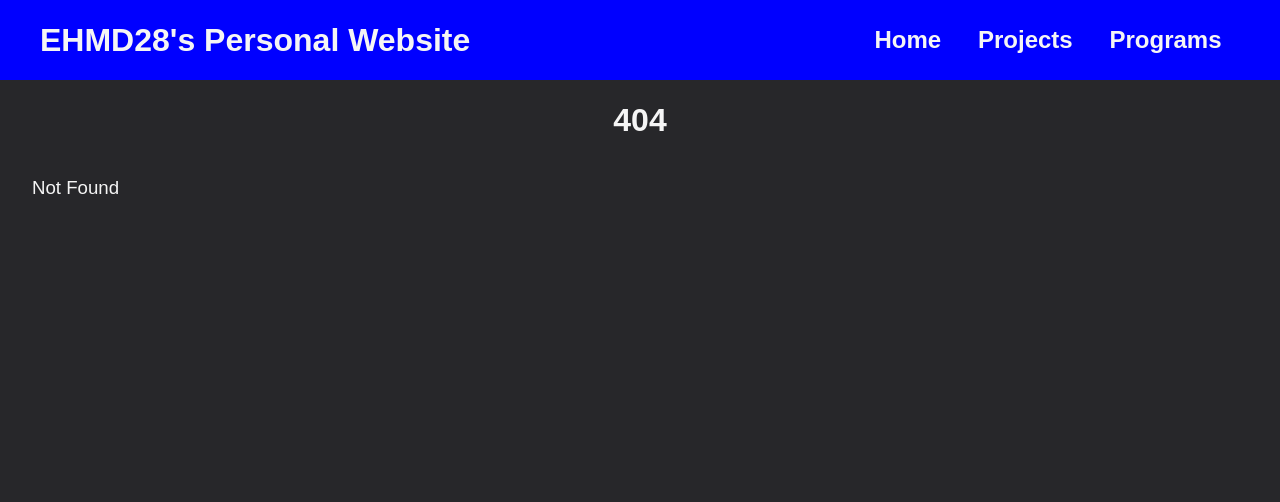
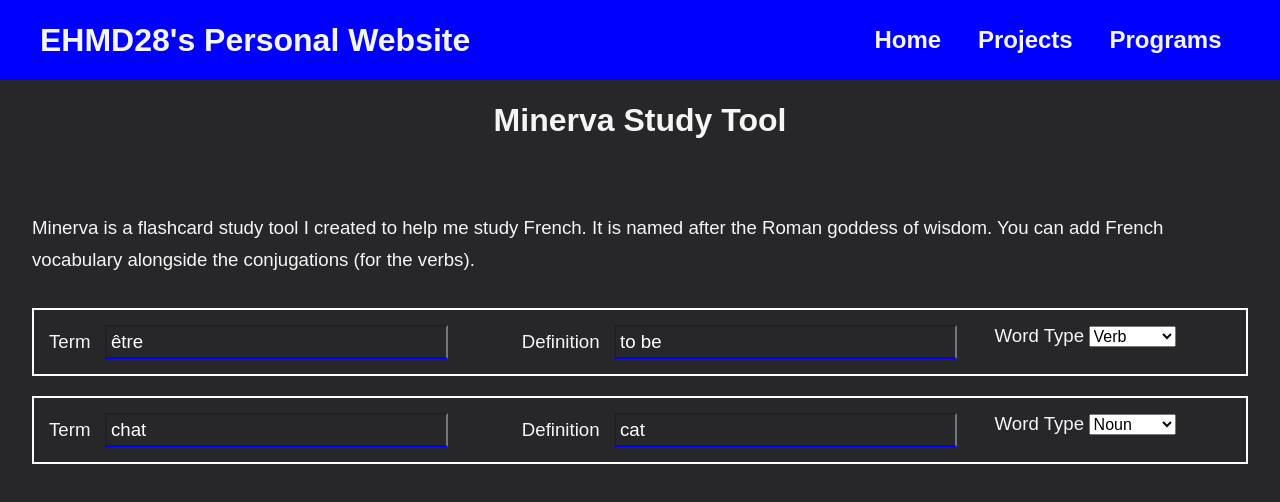
Before and after one commit to EHMD28/EHMD28.github.io, a SvelteKit app: page /programs/minerva in a window 1280 px wide. Before the commit this address had no page. Shown: the top 502 px of the page. Built offline with nearby package versions, Linux system fonts and the light colour scheme.

Commit message:
[minerva] added basic flashcards

```diff
--- a/src/lib/index.js
+++ /dev/null
@@ -1 +0,0 @@
-// place files you want to import through the `$lib` alias in this folder.
--- /dev/null
+++ b/src/lib/index.ts
@@ -0,0 +1,124 @@
+import type { Tense, Voice, ComposedTenseOptions } from 'french-verbs';
+import * as FrenchVerbs from 'french-verbs';
+import type { VerbsInfo } from 'french-verbs-lefff';
+import Lefff from 'french-verbs-lefff/dist/conjugations.json';
+
+export enum TermTypes {
+	NOUN = 'noun',
+	VERB = 'verb',
+	ADJECTIVE = 'adjective',
+	ADVERB = 'adverb',
+	ARTICLE = 'article',
+	PRONOUN = 'pronoun'
+}
+
+export enum NounGender {
+	MALE = 'm',
+	FEMALE = 'f'
+}
+
+export interface VerbConjugations {
+	je: string;
+	tu: string;
+	il: string;
+	vous: string;
+	nous: string;
+	ils: string;
+}
+
+enum ConjugationPronoun {
+	JE = 0,
+	TU,
+	IL,
+	NOUS,
+	VOUS,
+	ILS
+}
+
+export interface FlashCardData {
+	term: string;
+	term_type: TermTypes | undefined;
+	defintion: string;
+	gender: NounGender | undefined;
+	conjugations: VerbConjugations | undefined;
+}
+
+export function conjugations_to_string(vc: VerbConjugations): string {
+	return `{
+        je: ${vc.je},
+        tu: ${vc.tu},
+        il: ${vc.il},
+        vous: ${vc.vous},
+        nous: ${vc.nous},
+        ils: ${vc.ils}
+    }`;
+}
+
+function conjugate_verb_with_pronoun(verb: string, pronoun: ConjugationPronoun): string {
+	let tense: Tense = 'PRESENT';
+	let composed_tense_options: ComposedTenseOptions = {
+		aux: undefined,
+		agreeGender: undefined,
+		agreeNumber: undefined
+	};
+	let use_pronomial = false;
+	let negative_adverb: string | undefined = undefined;
+	let modifier_adverb: string | undefined = undefined;
+	let voice: Voice = 'Act';
+	return FrenchVerbs.getConjugation(
+		Lefff as VerbsInfo,
+		verb,
+		tense,
+		pronoun,
+		composed_tense_options,
+		use_pronomial,
+		negative_adverb,
+		modifier_adverb,
+		voice
+	);
+}
+
+export function conjugate_verb(verb: string): VerbConjugations | null {
+	try {
+		let je = conjugate_verb_with_pronoun(verb, ConjugationPronoun.JE);
+		let tu = conjugate_verb_with_pronoun(verb, ConjugationPronoun.TU);
+		let il = conjugate_verb_with_pronoun(verb, ConjugationPronoun.IL);
+		let nous = conjugate_verb_with_pronoun(verb, ConjugationPronoun.NOUS);
+		let vous = conjugate_verb_with_pronoun(verb, ConjugationPronoun.VOUS);
+		let ils = conjugate_verb_with_pronoun(verb, ConjugationPronoun.ILS);
+		return { je, tu, il, nous, vous, ils };
+	} catch (err) {
+		return null;
+	}
+}
+
+export let global_flashcards: FlashCardData[] = [
+	{
+		term: 'être',
+		term_type: TermTypes.VERB,
+		gender: undefined,
+		defintion: 'to be',
+		conjugations: {
+			je: 'suis',
+			tu: 'es',
+			il: 'est',
+			vous: 'êtes',
+			nous: 'sommes',
+			ils: 'sont'
+		}
+	},
+	{
+		term: 'chat',
+		term_type: TermTypes.NOUN,
+		gender: NounGender.MALE,
+		defintion: 'cat',
+		conjugations: {
+			je: '',
+			tu: '',
+			il: '',
+			vous: '',
+			nous: '',
+			ils: ''
+		}
+	}
+];
--- /dev/null
+++ b/src/lib/minerva/ConjugationsContainer.svelte
@@ -0,0 +1 @@
+<!-- TODO: Create conjugations container. -->
--- /dev/null
+++ b/src/lib/minerva/FlashCard.svelte
@@ -0,0 +1,84 @@
+<script lang="ts">
+	import { conjugate_verb, conjugations_to_string, type FlashCardData } from '$lib';
+
+	let { term, term_type, defintion, gender, conjugations }: FlashCardData = $props();
+
+	function onDropdownChange() {}
+
+	function handleTermKeyUp(event: KeyboardEvent) {
+		if (event.key === 'Enter') {
+			if (term_type === 'verb') {
+				let verb = term.toLowerCase().trim();
+				let conjugations = conjugate_verb(verb);
+				if (conjugations !== null) {
+					conjugations = conjugations;
+					console.log(`Set conjugations for "${term}" to ${conjugations_to_string(conjugations)}`);
+				}
+			}
+		}
+	}
+</script>
+
+<div class="minerva-card">
+	<div class="container">
+		<label for="term">Term</label>
+		<input type="text" id="term" name="term" bind:value={term} onkeyup={handleTermKeyUp} />
+	</div>
+	<div class="container">
+		<label for="definition">Definition</label>
+		<input type="text" id="definition" name="definition" bind:value={defintion} />
+	</div>
+	<div class="container">
+		<label for="word-type">Word Type</label>
+		<select id="word-type" name="word-type" bind:value={term_type} onchange={onDropdownChange}>
+			<option value="noun">Noun</option>
+			<option value="verb">Verb</option>
+			<option value="adjective">Adjective</option>
+			<option value="adverb">Adverb</option>
+			<option value="article">Article</option>
+			<option value="pronoun">Pronoun</option>
+		</select>
+	</div>
+</div>
+
+<style>
+	input:-webkit-autofill,
+	input:-webkit-autofill:hover,
+	input:-webkit-autofill:focus,
+	input:-webkit-autofill:active {
+		-webkit-background-clip: text;
+		-webkit-text-fill-color: #ffffff;
+		transition: background-color 5000s ease-in-out 0s;
+		box-shadow: inset 0 0 20px 20px #23232329;
+	}
+
+	.minerva-card {
+		display: grid;
+		grid-template-columns: 40% 40% 20%;
+		flex-direction: row;
+		justify-content: space-between;
+		margin-bottom: 20px;
+		padding: 15px;
+		border: 2px solid white;
+	}
+
+	.container > label {
+		font-size: 14pt;
+	}
+
+	.container > input {
+		color: white;
+		background: transparent;
+		border-bottom: 2px solid blue;
+		font-size: 14pt;
+		padding: 4px;
+		margin-left: 10px;
+		width: 70%;
+	}
+
+	select,
+	option {
+		font-size: 12pt;
+		color: black;
+	}
+</style>
--- a/src/routes/programs/+page.svelte
+++ b/src/routes/programs/+page.svelte
@@ -1 +1,6 @@
+<script>
+	import { base } from "$app/paths";
+
+</script>
 <h1>Programs</h1>
+<h2><a href="{base}/programs/minerva">Minerva Study Tool</a></h2>
--- /dev/null
+++ b/src/routes/programs/minerva/+page.svelte
@@ -0,0 +1,20 @@
+<script lang="ts">
+	import { global_flashcards } from '$lib';
+	import FlashCard from '$lib/minerva/FlashCard.svelte';
+</script>
+
+<h1>Minerva Study Tool</h1>
+<p>
+	Minerva is a flashcard study tool I created to help me study French. It is named after the Roman
+	goddess of wisdom. You can add French vocabulary alongside the conjugations (for the verbs).
+</p>
+
+{#each global_flashcards as { term, term_type, defintion, gender, conjugations }}
+	<FlashCard {term} {term_type} {defintion} {gender} {conjugations} />
+{/each}
+
+<style>
+	h1 {
+		margin-bottom: 5vh;
+	}
+</style>
--- a/src/routes/projects/+page.svelte
+++ b/src/routes/projects/+page.svelte
@@ -10,7 +10,9 @@
 </div>
 <article>
 	<section class="project">
-		<h1 id="m-calc"><a href="https://github.com/EHMD28/m-calc_ver.4">M-Calculator Version 4</a></h1>
+		<h1 id="m-calc">
+			<a href="https://github.com/EHMD28/m-calc_ver.4" target="_blank">M-Calculator Version 4</a>
+		</h1>
 		<p>
 			M-Calculator 4 is a fully featured scientific calculator written in pure C, no libraries
 			(except ones I wrote). This is my first non-trivial project I created. If you're wondering why
@@ -22,7 +24,7 @@
 	<hr />
 	<section class="project">
 		<h1 id="kingdom-kards">
-			<a href="https://github.com/EHMD28/kingdom-kards">Kingdom Kards Server</a>
+			<a href="https://github.com/EHMD28/kingdom-kards" target="_blank">Kingdom Kards Server</a>
 		</h1>
 		<p>
 			Kingdom Kards is a card game I invented which can be played with a standard deck of playing
--- a/vite.config.js
+++ b/vite.config.js
@@ -1,7 +1,8 @@
+import devtoolsJson from 'vite-plugin-devtools-json';
 import tailwindcss from '@tailwindcss/vite';
 import { sveltekit } from '@sveltejs/kit/vite';
 import { defineConfig } from 'vite';
 
 export default defineConfig({
-	plugins: [tailwindcss(), sveltekit()]
+	plugins: [tailwindcss(), sveltekit(), devtoolsJson()]
 });
```
Also changed, not shown: package.json (+5 -2 lines), src/routes/programs/minerva-study-tool/+page.svelte (deleted, +0 -7 lines), 1 other file (tests, documents, lock files or other folders).
